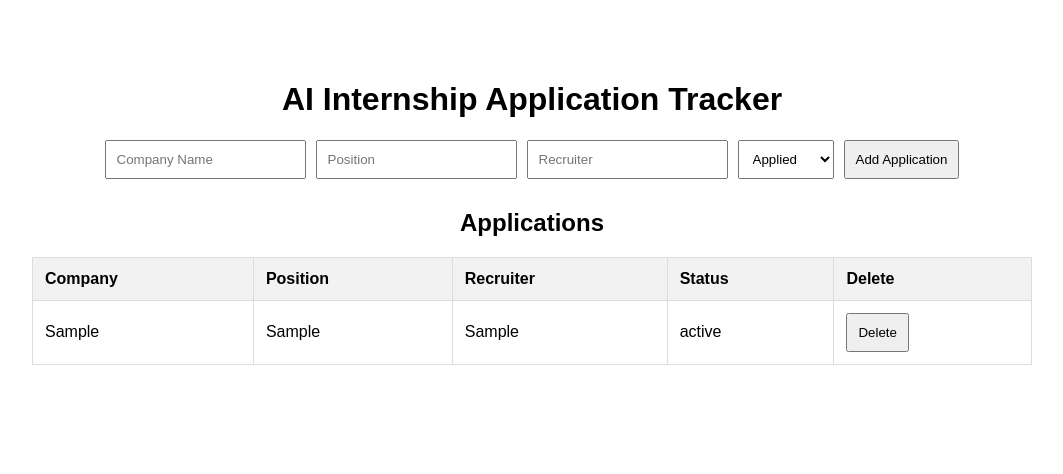
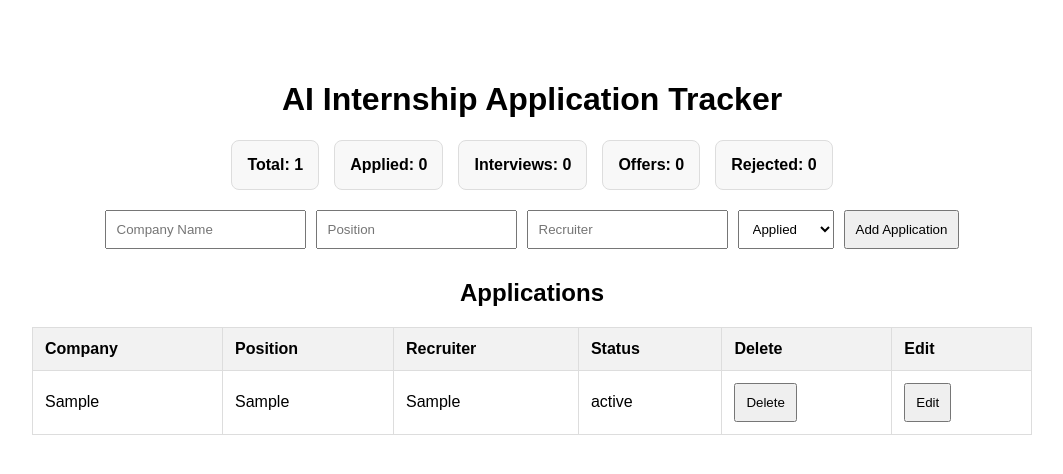
Before and after one commit to kwilliams56/AI-Internship-Tracker, a Flask app: page / in a window 1280 px wide. Shown: the top 474 px of the page, without its empty margins (108-1171 px from the left). Run offline with Flask 3, Linux system fonts and the light colour scheme; tables that the repository leaves empty hold one stand-in row (values such as "Sample post").

Commit message:
Added edit functionality and dashboard statistics

```diff
--- a/app.py
+++ b/app.py
@@ -41,9 +41,58 @@ def home():
     cursor = conn.cursor()
     cursor.execute("SELECT id, company, position, recruiter, status FROM applications")
     applications = cursor.fetchall()
+    cursor.execute("SELECT COUNT(*) FROM applications")
+    total = cursor.fetchone()[0]
+
+    cursor.execute("SELECT COUNT(*) FROM applications WHERE status='Applied'")
+    applied = cursor.fetchone()[0]
+
+    cursor.execute("SELECT COUNT(*) FROM applications WHERE status='Interview'")
+    interview = cursor.fetchone()[0]
+
+    cursor.execute("SELECT COUNT(*) FROM applications WHERE status='Offer'")
+    offer = cursor.fetchone()[0]
+
+    cursor.execute("SELECT COUNT(*) FROM applications WHERE status='Rejected'")
+    rejected = cursor.fetchone()[0]
     conn.close()
 
-    return render_template("index.html", applications=applications)
+    return render_template(
+    "index.html",
+    applications=applications,
+    total=total,
+    applied=applied,
+    interview=interview,
+    offer=offer,
+    rejected=rejected
+)
+
+@app.route("/edit/<int:id>", methods=["GET", "POST"])
+def edit(id):
+    conn = sqlite3.connect("applications.db")
+    cursor = conn.cursor()
+
+    if request.method == "POST":
+        company = request.form["company"]
+        position = request.form["position"]
+        recruiter = request.form["recruiter"]
+        status = request.form["status"]
+
+        cursor.execute("""
+            UPDATE applications
+            SET company = ?, position = ?, recruiter = ?, status = ?
+            WHERE id = ?
+        """, (company, position, recruiter, status, id))
+
+        conn.commit()
+        conn.close()
+        return redirect("/")
+
+    cursor.execute("SELECT id, company, position, recruiter, status FROM applications WHERE id = ?", (id,))
+    application = cursor.fetchone()
+    conn.close()
+
+    return render_template("edit.html", application=application)
 
 @app.route("/delete/<int:id>")
 def delete(id):
--- a/static/style.css
+++ b/static/style.css
@@ -54,3 +54,18 @@ th {
     color: red;
     font-weight: bold;
 }
+.dashboard {
+    display: flex;
+    justify-content: center;
+    gap: 15px;
+    margin: 20px 0;
+    flex-wrap: wrap;
+}
+
+.dashboard div {
+    border: 1px solid #ddd;
+    padding: 15px;
+    border-radius: 8px;
+    font-weight: bold;
+    background-color: #f8f8f8;
+}
--- a/templates/index.html
+++ b/templates/index.html
@@ -7,6 +7,13 @@
 <body>
 
     <h1>AI Internship Application Tracker</h1>
+    <div class="dashboard">
+    <div>Total: {{ total }}</div>
+    <div>Applied: {{ applied }}</div>
+    <div>Interviews: {{ interview }}</div>
+    <div>Offers: {{ offer }}</div>
+    <div>Rejected: {{ rejected }}</div>
+    </div>
 
     <form method="POST">
         <input type="text" name="company" placeholder="Company Name" required>
@@ -34,6 +41,7 @@
             <th>Recruiter</th>
             <th>Status</th>
             <th>Delete</th>
+            <th>Edit</th>
         </tr>
 
         {% for app in applications %}
@@ -49,6 +57,11 @@
                     <button>Delete</button>
                 </a>
             </td>
+            <td>
+                <a href="/edit/{{ app[0] }}">
+                    <button>Edit</button>
+                </a>
+            </td>
         </tr>
         {% endfor %}
 
```
Also changed, not shown: templates/edit.html (added, +29 -0 lines).
